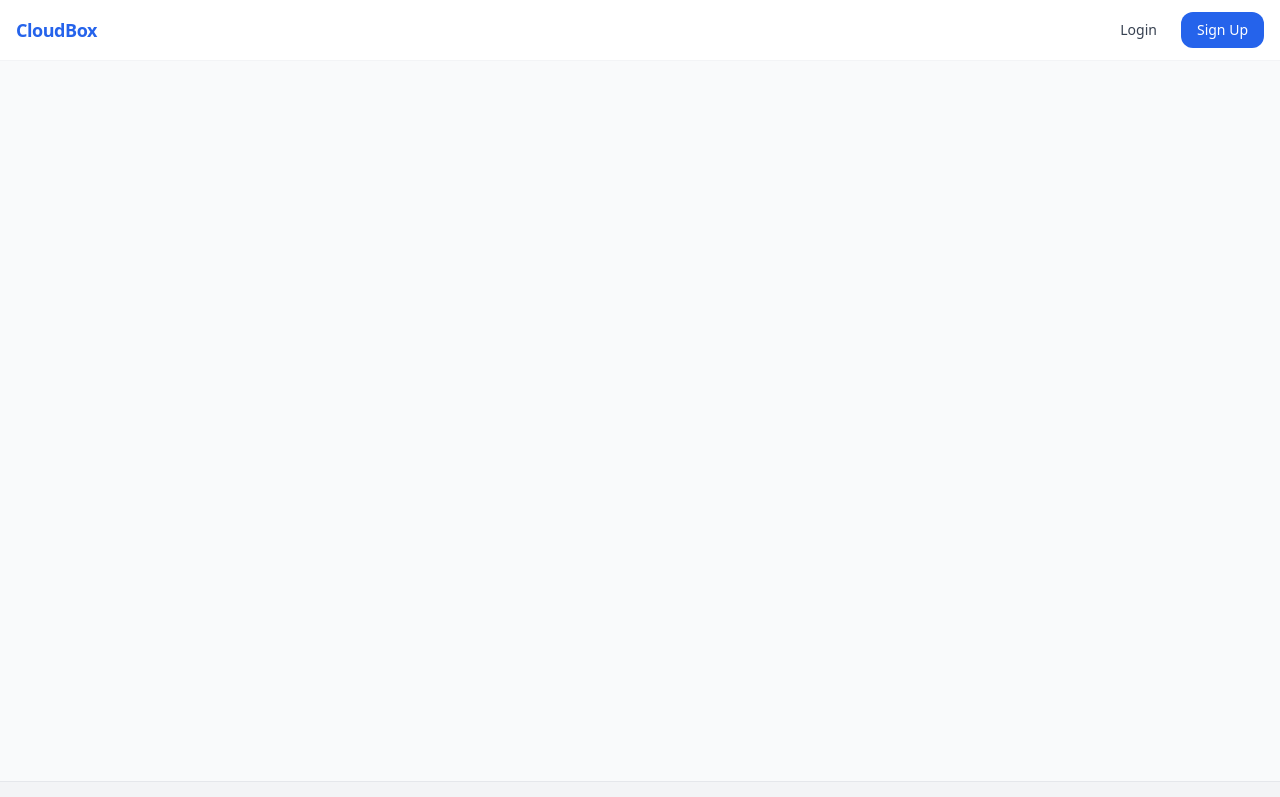
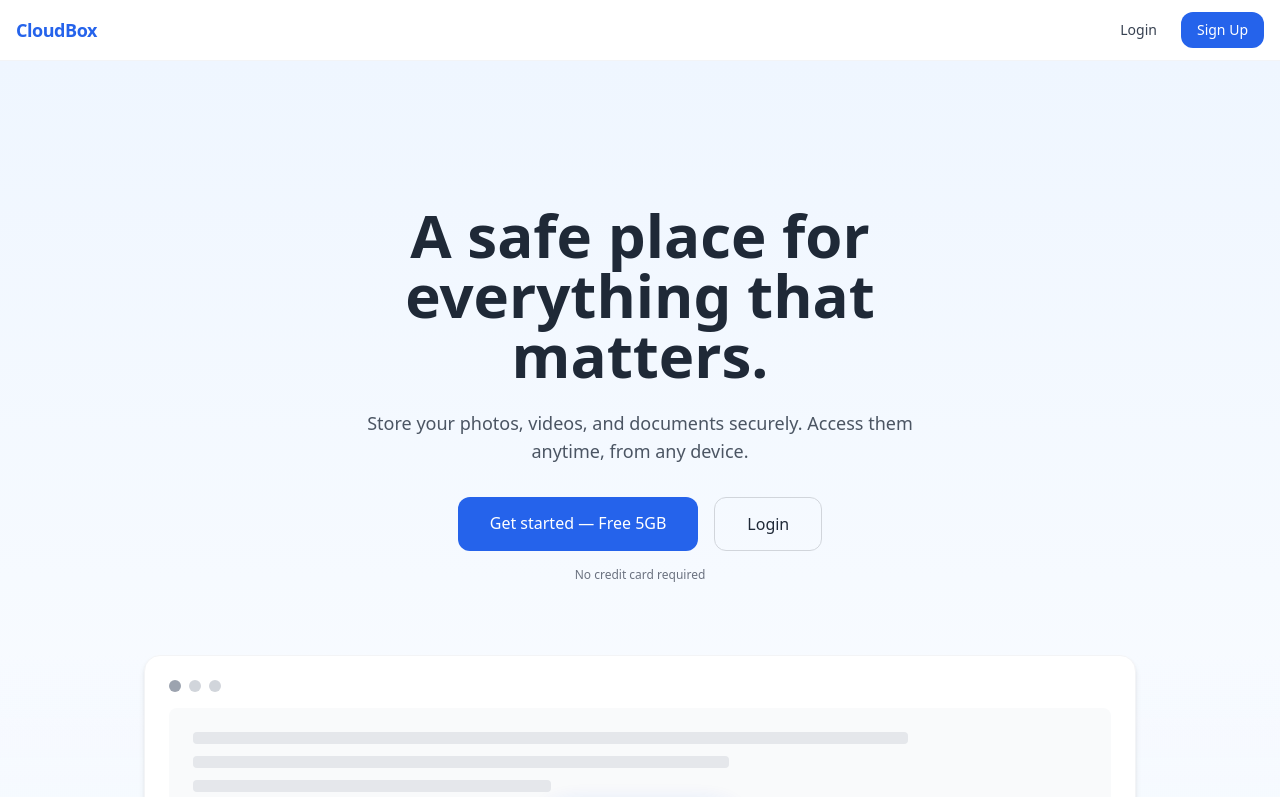
Before and after one commit to Faz-al/cloudbox, a React (Create React App) app in the folder Frontend/: page / in a window 1280 px wide. Shown: the top 797 px of the page. Built offline with nearby package versions, Linux system fonts and the light colour scheme; no server answers.

Commit message:
fix home

```diff
--- a/Frontend/src/App.jsx
+++ b/Frontend/src/App.jsx
@@ -52,19 +52,17 @@ export default function App() {
 
   {/* ========== PUBLIC WEBSITE (WITH NAVBAR) ========== */}
   <Route element={<AppLayout />}>
-    <Route
-  path="/"
-  element={
-    <PublicRoute>
-      <Home />
-    </PublicRoute>
-  }
-/>
+
+    {/* Home (redirects if logged in) */}
+    <Route element={<PublicRoute />}>
+      <Route path="/" element={<Home />} />
+    </Route>
 
     <Route path="/privacy" element={<Privacy />} />
     <Route path="/terms" element={<Terms />} />
     <Route path="/dmca" element={<DMCA />} />
     <Route path="/contact" element={<Contact />} />
+
   </Route>
 
   {/* ========== AUTH PAGES (NO NAVBAR) ========== */}
```
